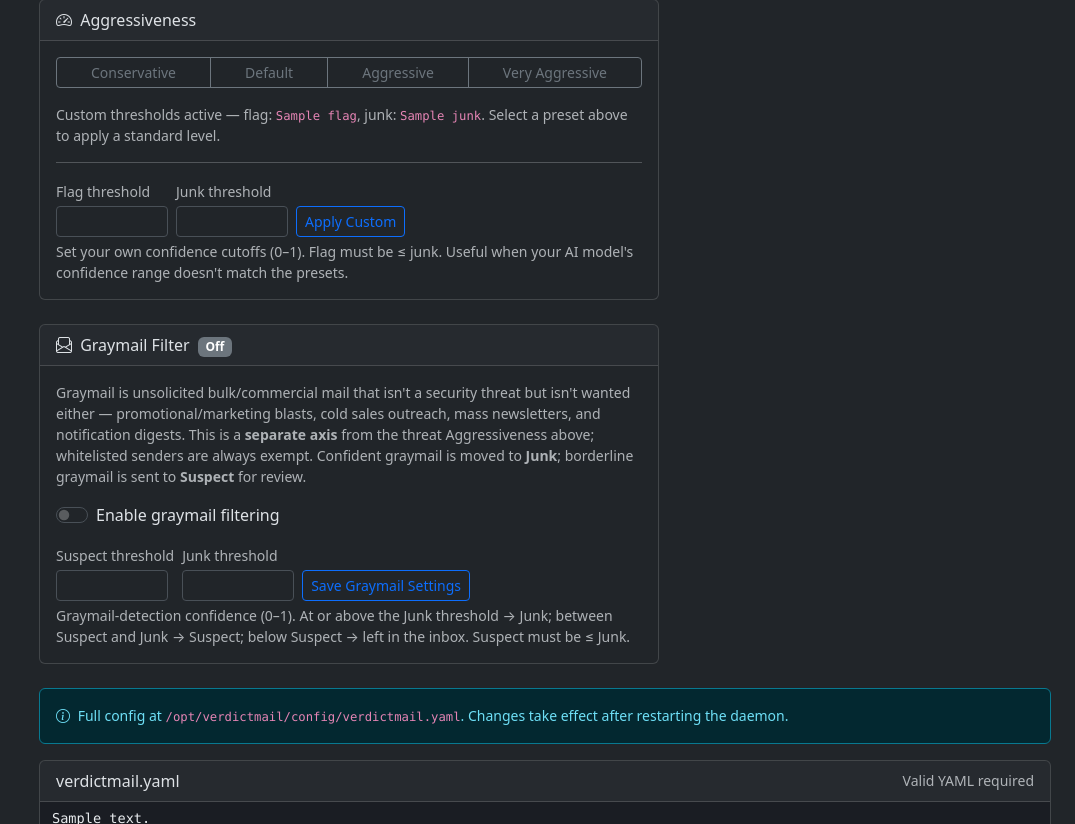
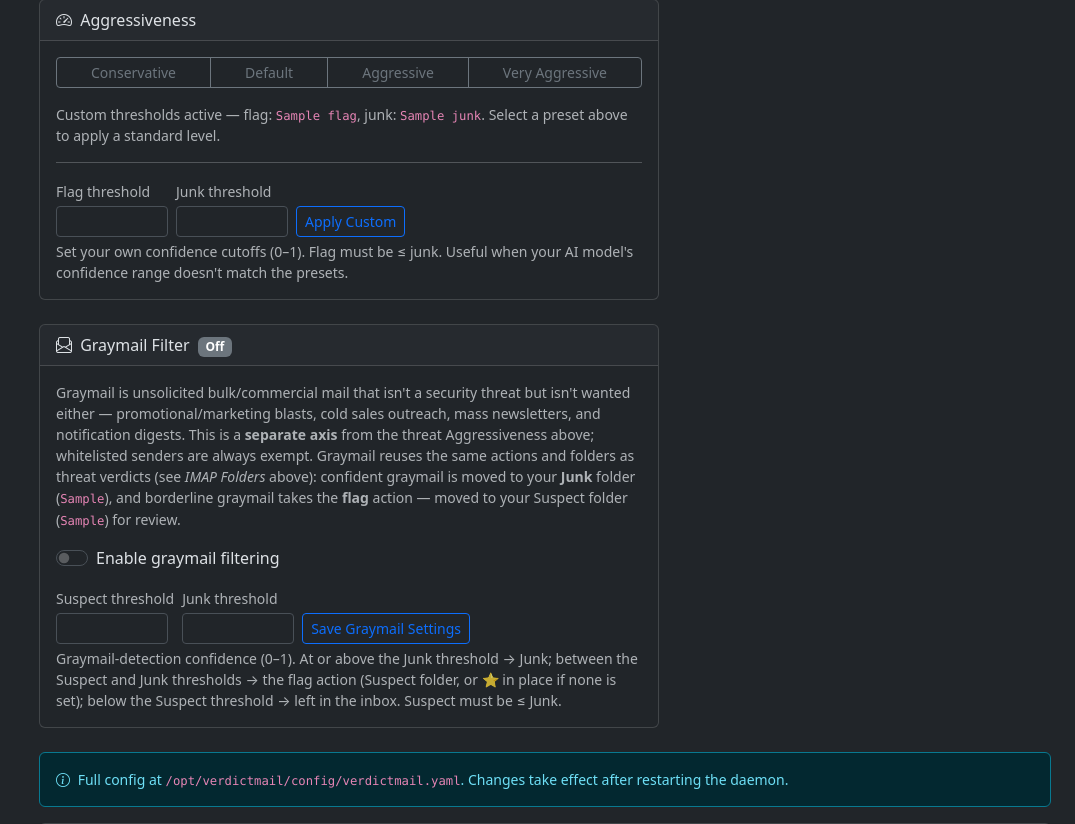
Before and after one commit to ascarola/verdictmail, a Flask app: template src/verdictmail/web/templates/config.html in a window 1280 px wide. Shown: the part 816-1640 px from the top of the page, without its empty margins (205-1280 px from the left). Run offline with Flask 3, Linux system fonts and the light colour scheme; the template is opened without the code that fills it: most values are stand-ins (such as "Sample title", 1, 10 or a date in 2020).

Commit message:
docs: clarify graymail uses the configured Junk/Suspect folders
The Graymail config card and docs said borderline graymail is "sent to
Suspect", which is wrong when no Suspect folder is configured (it's
starred in place, same as a flagged threat). Reflect the actual
ImapActionWriter behavior: confident graymail -> imap.junk_folder;
borderline graymail -> the flag action (Suspect folder, or starred in
place). Config card now names the live junk/suspect folders. Copy-only,
no behavior change.

Co-Authored-By: Claude Opus 4.8 <noreply@anthropic.com>

```diff
--- a/src/verdictmail/web/templates/config.html
+++ b/src/verdictmail/web/templates/config.html
@@ -212,9 +212,13 @@
       Graymail is unsolicited bulk/commercial mail that isn't a security threat but isn't
       wanted either — promotional/marketing blasts, cold sales outreach, mass newsletters,
       and notification digests. This is a <strong>separate axis</strong> from the threat
-      Aggressiveness above; whitelisted senders are always exempt. Confident graymail is
-      moved to <strong>Junk</strong>; borderline graymail is sent to <strong>Suspect</strong>
-      for review.
+      Aggressiveness above; whitelisted senders are always exempt. Graymail reuses the same
+      actions and folders as threat verdicts (see <em>IMAP Folders</em> above): confident
+      graymail is moved to your <strong>Junk</strong> folder (<code>{{ cfg.get('imap', {}).get('junk_folder', '[Gmail]/Spam') }}</code>),
+      and borderline graymail takes the <strong>flag</strong> action —
+      {% if cfg.get('imap', {}).get('suspect_folder') %}moved to your Suspect folder
+      (<code>{{ cfg.get('imap', {}).get('suspect_folder') }}</code>){% else %}starred
+      (⭐) in place, since no Suspect folder is configured{% endif %} for review.
     </p>
     <form method="post" action="{{ url_for('config_graymail') }}">
       <div class="form-check form-switch mb-3">
@@ -241,7 +245,8 @@
       </div>
       <div class="form-text">
         Graymail-detection confidence (0–1). At or above the Junk threshold → Junk; between
-        Suspect and Junk → Suspect; below Suspect → left in the inbox. Suspect must be ≤ Junk.
+        the Suspect and Junk thresholds → the flag action (Suspect folder, or ⭐ in place if
+        none is set); below the Suspect threshold → left in the inbox. Suspect must be ≤ Junk.
       </div>
     </form>
   </div>
--- a/src/verdictmail/web/templates/docs.html
+++ b/src/verdictmail/web/templates/docs.html
@@ -446,7 +446,7 @@
         </thead>
         <tbody>
           <tr><td><code>graymail_category != "none"</code> and <code>graymail_confidence ≥ graymail.junk_threshold</code></td><td><span class="badge badge-junk">move_to_junk</span></td></tr>
-          <tr><td><code>graymail_category != "none"</code> and <code>graymail_confidence ≥ graymail.flag_threshold</code></td><td><span class="badge badge-flag">flag</span> (Suspect)</td></tr>
+          <tr><td><code>graymail_category != "none"</code> and <code>graymail_confidence ≥ graymail.flag_threshold</code></td><td><span class="badge badge-flag">flag</span> (Suspect folder, or ⭐ in place)</td></tr>
           <tr><td><em>otherwise</em></td><td><span class="badge badge-pass">pass</span></td></tr>
         </tbody>
       </table>
@@ -481,7 +481,7 @@
           <tr><td>thresholds.flag</td><td><code>0.72</code></td><td>Minimum AI confidence (0–1) to FLAG a medium or high threat message. Set via the Aggressiveness presets or custom inputs on the Configuration page.</td></tr>
           <tr><td>thresholds.junk</td><td><code>0.90</code></td><td>Minimum AI confidence to move a high threat message to junk. A high-threat verdict where the AI itself recommends junking is moved at the midpoint of the two thresholds.</td></tr>
           <tr><td>graymail.enabled</td><td><code>false</code></td><td>Master on/off switch for the <a href="#graymail" class="text-info">graymail filter</a> (unsolicited bulk/commercial mail). Off by default.</td></tr>
-          <tr><td>graymail.flag_threshold</td><td><code>0.6</code></td><td>Minimum graymail confidence (0–1) to send detected graymail to the Suspect folder. Must be ≤ <code>graymail.junk_threshold</code>.</td></tr>
+          <tr><td>graymail.flag_threshold</td><td><code>0.6</code></td><td>Minimum graymail confidence (0–1) to apply the <code>flag</code> action to detected graymail (moved to the Suspect folder, or starred in place if <code>imap.suspect_folder</code> is unset). Must be ≤ <code>graymail.junk_threshold</code>.</td></tr>
           <tr><td>graymail.junk_threshold</td><td><code>0.85</code></td><td>Minimum graymail confidence to move detected graymail to junk.</td></tr>
           <tr><td>imap.host</td><td><code>imap.gmail.com</code></td><td>IMAP server hostname.</td></tr>
           <tr><td>imap.port</td><td><code>993</code></td><td>IMAP server port (TLS).</td></tr>
```
Also changed, not shown: README.md.
